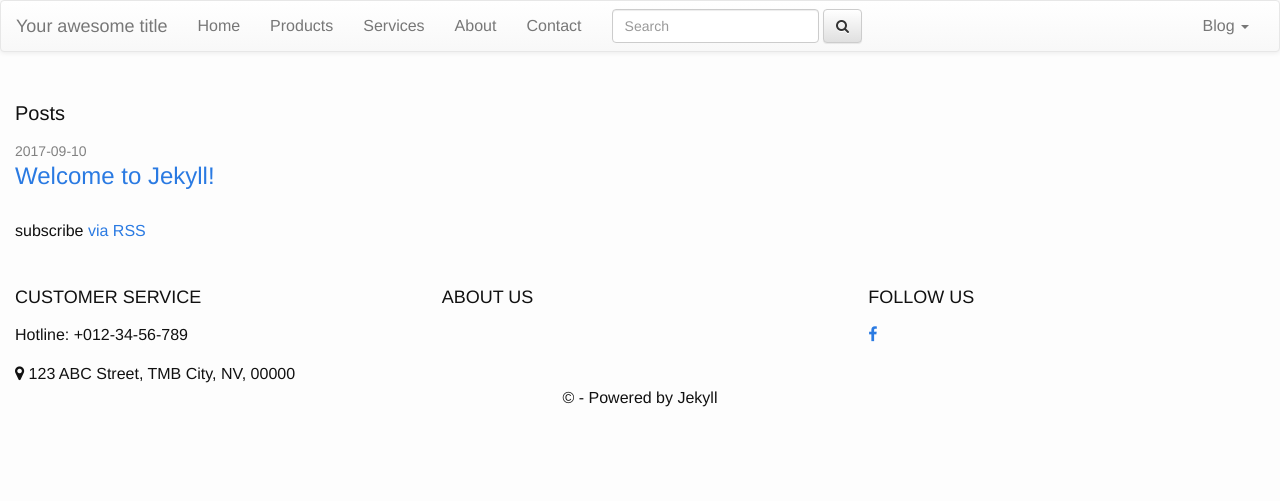
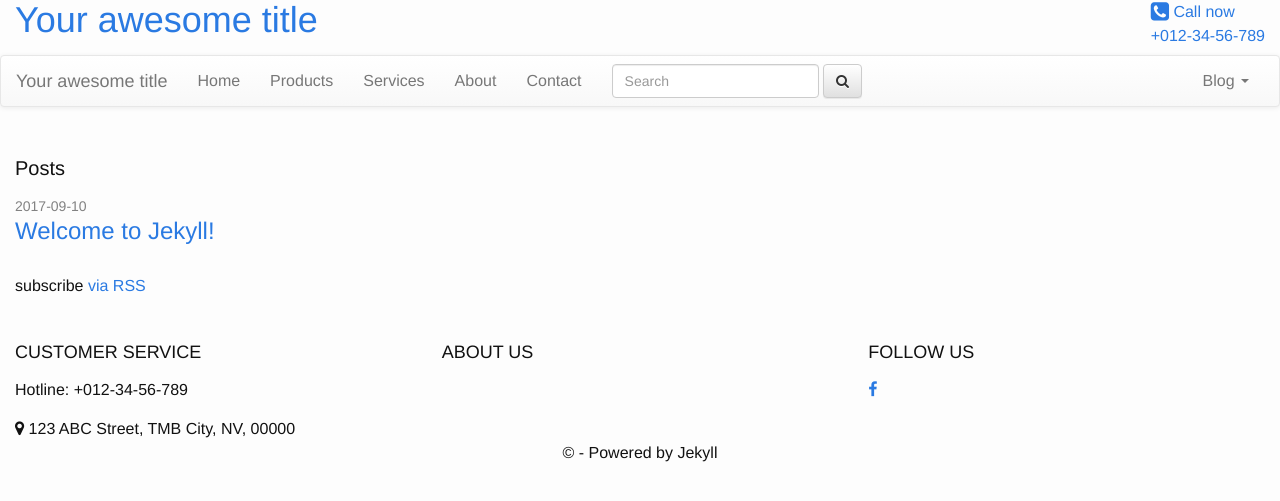
Before and after one commit to suakhoabmt/blog-theme, a Jekyll site: the page built from index.md, in a window 1280 px wide. Shown: the top 501 px of the page. Built offline with Jekyll 4.4.1, drawn with Linux system fonts in a browser that asks for light colours; nearby versions of some CDN libraries.

Commit message:
Add banner

```diff
--- a/Gemfile
+++ b/Gemfile
@@ -1,8 +1,6 @@
 source "https://rubygems.org"
 
 gem "jekyll", "3.5.2"
-
-gem "minima", "~> 2.0"
 
 group :jekyll_plugins do
    gem "jekyll-feed", "~> 0.6"
--- a/_config.yml
+++ b/_config.yml
@@ -23,3 +23,6 @@ menu:
 
 social:
   facebook: suakhoabmt
+
+banner:
+  phone: +012-34-56-789
--- /dev/null
+++ b/_includes/banner.html
@@ -0,0 +1,30 @@
+<div class="container-fluid">
+  <div class="row">
+    <div class="col-md-8 col-sm-8">
+      <h1 class="banner-logo">
+        <a href="{{ "/" | relative_url }}">
+          {% if site.banner.logo.image %}
+          <img src="{{ site.banner.logo.image }}" alt="{{ site.title | escape }}">
+          {% elsif site.banner.logo.text %}
+          {{ site.banner.logo.text }}
+          {% else %}
+          {{ site.title | escape }}
+          {% endif%}
+        </a>
+      </h1>
+    </div>
+    <div class="col-md-4 col-sm-4">
+      <div class="banner-phone">
+        <a class="pull-right" href="tel:{{ site.banner.phone }}">
+          <span>
+            <i class="fa fa-phone-square fa-lg" aria-hidden="true"></i>
+          </span>
+          <span>
+            Call now <br>
+            {{ site.banner.phone }}
+          </span>
+        </a>
+      </div>
+    </div>
+  </div>
+</div>
--- a/_includes/header.html
+++ b/_includes/header.html
@@ -1,4 +1,5 @@
 <header>
+  {% include banner.html %}
   <nav class="navbar navbar-default">
     <div class="container-fluid">
       <div class="navbar-header">
```
Also changed, not shown: Gemfile.lock.
